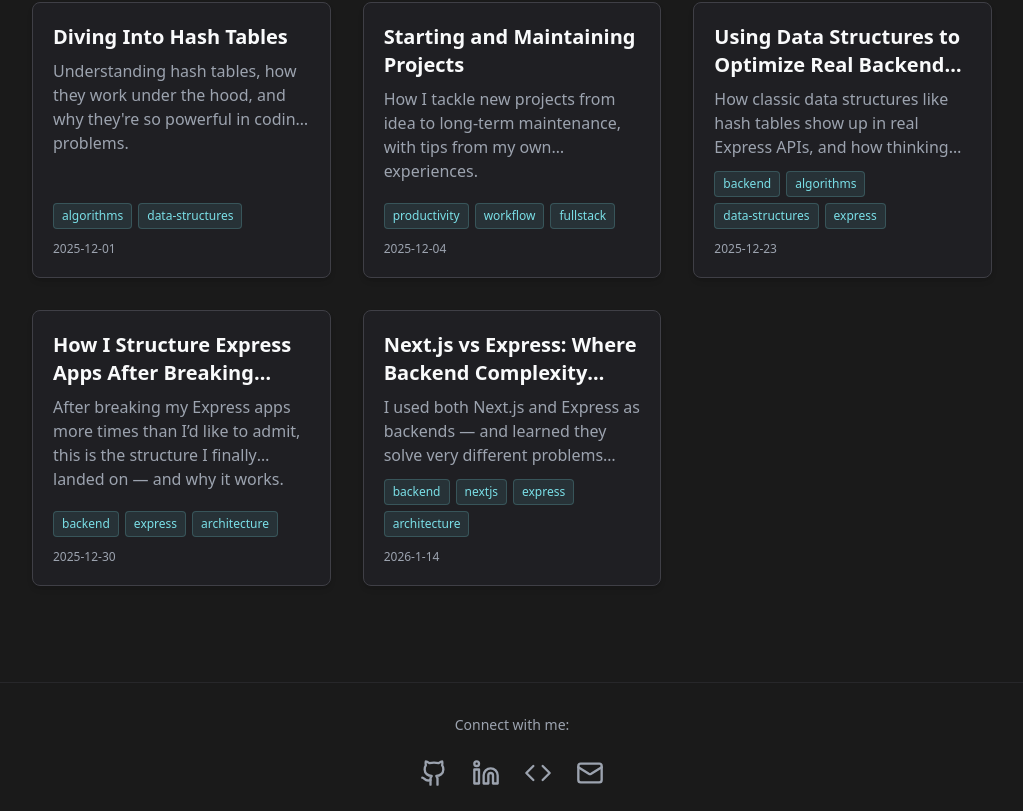
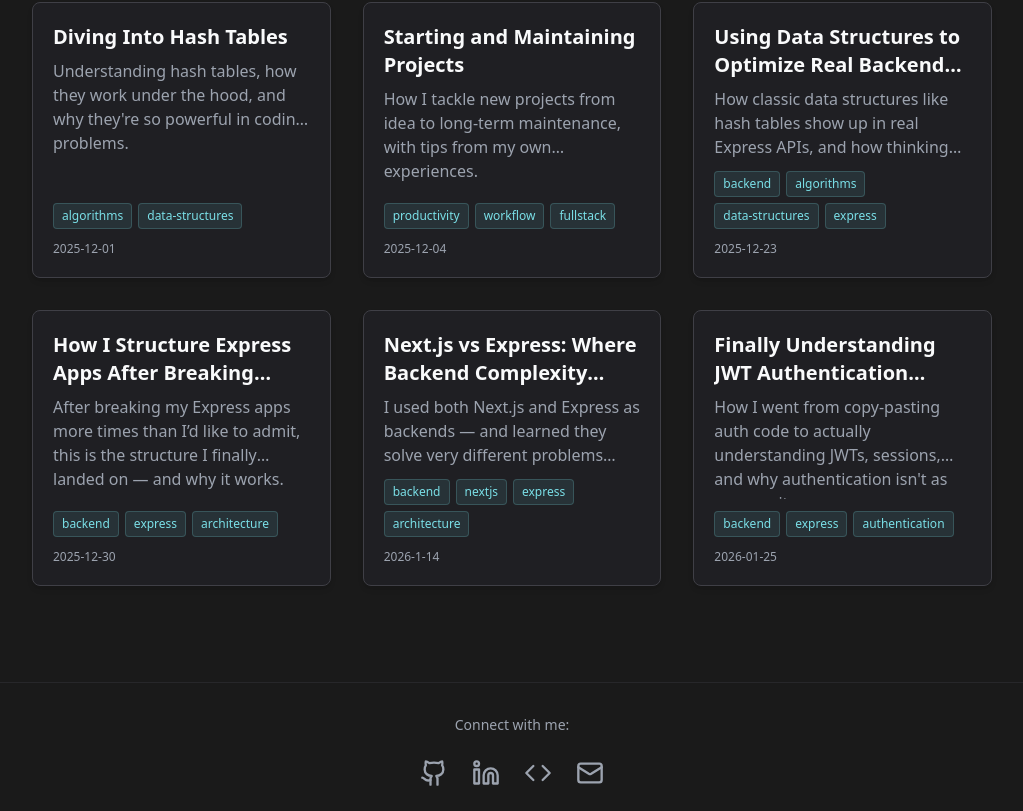
Before and after one commit to trev-sykes/trevs-portfolio, a Next.js app: page /blogs in a window 1280 px wide. Shown: the part 662-1473 px from the top of the page, without its empty margins (128-1151 px from the left). Built offline with nearby package versions, Linux system fonts and the light colour scheme.

Commit message:
add blog

```diff
--- a/app/data/blogs.ts
+++ b/app/data/blogs.ts
@@ -1437,6 +1437,301 @@ Choose the tool based on **where your complexity will live**, not how fast you c
 That one decision saves months later.
         `,
     },
+    {
+        id: "understanding-jwt-authentication",
+        title: "Finally Understanding JWT Authentication (Without the BS)",
+        date: "2026-01-25",
+        tags: ["backend", "express", "authentication"],
+        excerpt: "How I went from copy-pasting auth code to actually understanding JWTs, sessions, and why authentication isn't as scary as it seems.",
+        content: `
+### Introduction
+
+For the longest time, **authentication** was that thing I avoided.
+
+Not because it was hard — because it felt like a mystery wrapped in security jargon.
+
+JWT? Sessions? Bcrypt? OAuth?
+I'd copy-paste code from tutorials, cross my fingers, and hope nothing broke.
+
+Then one day I decided: *enough*.
+
+I built authentication from scratch, broke it a few times, and finally understood what's actually happening behind the login button.
+
+This post is about that journey — and why auth is way less scary once you strip away the magic.
+
+---
+
+### The Mental Block I Had to Break
+
+My biggest mistake was thinking authentication was one giant thing.
+
+It's not.
+
+Authentication is really just answering three questions:
+
+1. **Who are you?** (login)
+2. **Prove it.** (token/session)
+3. **What can you do?** (authorization)
+
+Once I separated these, everything clicked.
+
+---
+
+### Starting Simple: Password Hashing
+
+First real lesson: never store plain passwords.
+
+Ever.
+
+\`\`\`ts
+// ❌ NEVER DO THIS
+const user = { email: "satoshi@example.com", password: "mypassword" };
+\`\`\`
+
+Instead, hash it with bcrypt:
+
+\`\`\`ts
+import bcrypt from "bcrypt";
+
+const hashedPassword = await bcrypt.hash(password, 10);
+\`\`\`
+
+Now your database stores something like:
+\`$2b$10$N9qo8uLOickgx2ZMRZoMye...\`
+
+Even if your DB leaks, the actual passwords stay safe.
+
+**Lesson:**
+Hashing is one-way. You can check if passwords match, but you can never reverse them.
+
+---
+
+### My First "Real" Login Endpoint
+
+Here's where it started feeling real:
+
+\`\`\`ts
+app.post("/login", async (req, res) => {
+    const { email, password } = req.body;
+
+    const user = await prisma.user.findUnique({ where: { email } });
+
+    if (!user) {
+        return res.status(401).json({ error: "Invalid credentials" });
+    }
+
+    const isValid = await bcrypt.compare(password, user.password);
+
+    if (!isValid) {
+        return res.status(401).json({ error: "Invalid credentials" });
+    }
+
+    // User is authenticated ✅
+    res.json({ message: "Login successful" });
+});
+\`\`\`
+
+This felt good.
+
+But something was missing.
+
+How does the server remember the user is logged in?
+
+---
+
+### Enter: JSON Web Tokens (JWT)
+
+This is where JWTs finally made sense.
+
+A JWT is just a **signed piece of data** that says:
+*"This user is who they say they are."*
+
+Think of it like a concert wristband:
+- the venue gives it to you
+- it proves you paid
+- guards check it at the door
+
+\`\`\`ts
+import jwt from "jsonwebtoken";
+
+const token = jwt.sign(
+    { userId: user.id, email: user.email },
+    process.env.JWT_SECRET,
+    { expiresIn: "7d" }
+);
+
+res.json({ token });
+\`\`\`
+
+Now the client stores this token (usually in localStorage or a cookie), and sends it with every request.
+
+---
+
+### Protecting Routes with Middleware
+
+This is where it all comes together.
+
+\`\`\`ts
+const authMiddleware = (req, res, next) => {
+    const token = req.headers.authorization?.split(" ")[1];
+
+    if (!token) {
+        return res.status(401).json({ error: "No token provided" });
+    }
+
+    try {
+        const decoded = jwt.verify(token, process.env.JWT_SECRET);
+        req.user = decoded;
+        next();
+    } catch (err) {
+        return res.status(401).json({ error: "Invalid token" });
+    }
+};
+
+app.get("/protected", authMiddleware, (req, res) => {
+    res.json({ message: \`Hello, \${req.user.email}\` });
+});
+\`\`\`
+
+Now:
+- unauthenticated users get blocked
+- authenticated users get access
+- the server knows who's making the request
+
+This felt like unlocking a superpower.
+
+---
+
+### Sessions vs JWTs: The Question I Finally Understood
+
+For a while, I thought sessions and JWTs were the same thing.
+
+They're not.
+
+**Sessions:**
+- server stores user data
+- sends a session ID to the client
+- requires server-side memory or database
+
+**JWTs:**
+- server sends signed data to the client
+- client stores it
+- server just verifies the signature
+
+Sessions = server remembers.
+JWTs = client carries proof.
+
+Both work. Different tradeoffs.
+
+For most of my projects, JWTs felt simpler — no session store to manage.
+
+---
+
+### Common Mistakes I Made (So You Don't Have To)
+
+**1. Storing tokens in localStorage without thinking**
+
+If your app has XSS vulnerabilities, tokens in localStorage are toast.
+
+Better: httpOnly cookies (immune to JS access).
+
+**2. Never expiring tokens**
+
+Set an expiration. Always.
+
+\`\`\`ts
+{ expiresIn: "7d" }
+\`\`\`
+
+**3. Using weak secrets**
+
+\`\`\`ts
+// ❌ Bad
+const JWT_SECRET = "secret";
+
+// ✅ Good
+const JWT_SECRET = process.env.JWT_SECRET; // long random string
+\`\`\`
+
+**4. Not handling token refresh**
+
+Tokens expire. Build a refresh flow or users will get logged out randomly.
+
+---
+
+### The Signup Flow (Completing the Cycle)
+
+\`\`\`ts
+app.post("/signup", async (req, res) => {
+    const { email, password } = req.body;
+
+    const hashedPassword = await bcrypt.hash(password, 10);
+
+    const user = await prisma.user.create({
+        data: { email, password: hashedPassword }
+    });
+
+    const token = jwt.sign({ userId: user.id }, process.env.JWT_SECRET);
+
+    res.status(201).json({ token });
+});
+\`\`\`
+
+Now you have:
+- signup
+- login
+- protected routes
+
+A complete auth system, from scratch.
+
+---
+
+### What Changed After Understanding This
+
+Before: auth felt like black magic.
+After: it's just logic + cryptography.
+
+I stopped fearing it.
+
+I started seeing patterns:
+- hash passwords
+- sign tokens
+- verify tokens
+- protect routes
+
+Once you see the structure, you can build on it — OAuth, role-based access, refresh tokens, all of it.
+
+---
+
+### Resources That Actually Helped
+
+- **bcrypt docs** — understand hashing
+- **JWT.io** — decode and inspect JWTs visually
+- **OWASP guidelines** — real security concerns
+- Building it yourself — no tutorial beats hands-on breaking and fixing
+
+---
+
+### Final Thoughts
+
+Authentication isn't magic.
+
+It's just:
+- hashing passwords
+- signing tokens
+- verifying signatures
+- protecting routes
+
+Once I stopped treating it like forbidden knowledge and started treating it like any other feature, everything clicked.
+
+Now I don't copy-paste auth code.
+
+I write it.
+
+And honestly?
+That confidence carries over into everything else I build.
+        `
+    }
 
 ];
 
```
